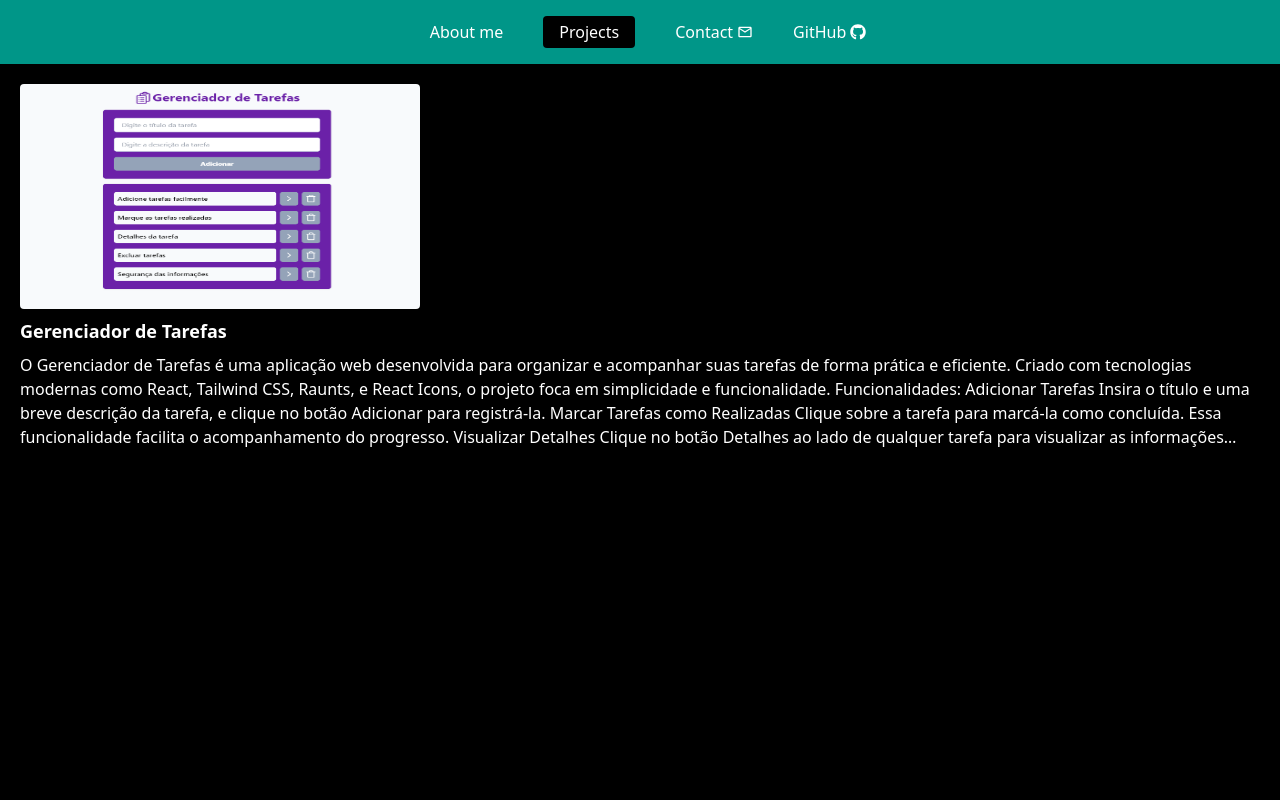
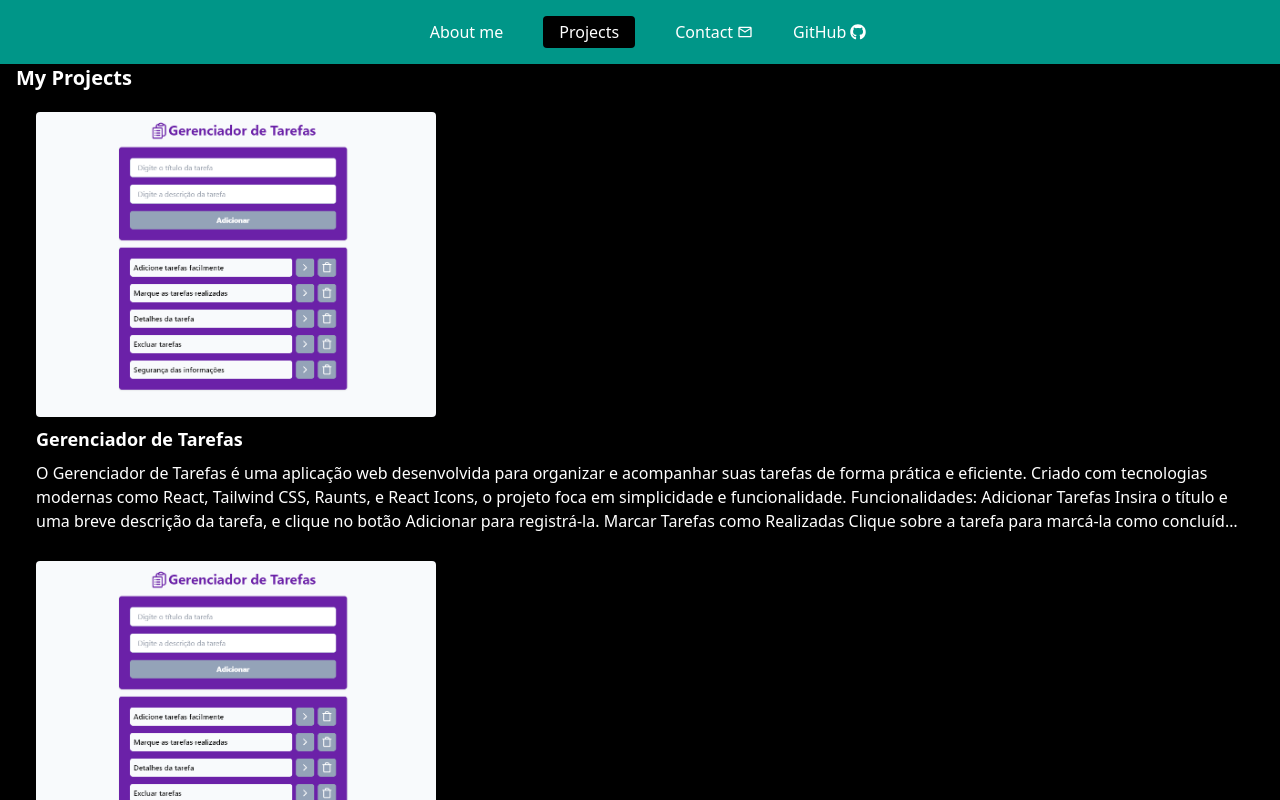
Before and after one commit to ronneyrv/Platform-Nextjs, a Next.js app: page /project in a window 1280 px wide. Built offline with nearby package versions, Linux system fonts and the light colour scheme.

Commit message:
feat: section component

```diff
--- a/src/app/project/page.tsx
+++ b/src/app/project/page.tsx
@@ -1,48 +1,14 @@
+import { Section } from "@/components/section/Section";
 import type { Metadata } from "next";
-import Image from "next/image";
-import Link from "next/link";
 
 export const metadata: Metadata = {
   title: "Projects",
 };
 
-export default function PageProjects() {
+export default function PageProject() {
   return (
-    <Link href={'/project/qualquer'}>
-    <article className="flex gap-2 flex-col p-2 m-3 rounded sm:hover:bg-primary">
-      <Image
-        src="/images/gerenciador-tarefa.png"
-        alt="App lista de tarefas"
-        width={400}
-        height={400}
-        draggable={false}
-        className="aspect-video rounded"
-      />
-      <h4 className="font-extrabold text-lg">
-        Gerenciador de Tarefas
-        </h4>
-      <p className="line-clamp-4">
-        O Gerenciador de Tarefas é uma aplicação web desenvolvida para organizar
-        e acompanhar suas tarefas de forma prática e eficiente. Criado com
-        tecnologias modernas como React, Tailwind CSS, Raunts, e React Icons, o
-        projeto foca em simplicidade e funcionalidade. Funcionalidades:
-        Adicionar Tarefas Insira o título e uma breve descrição da tarefa, e
-        clique no botão Adicionar para registrá-la. Marcar Tarefas como
-        Realizadas Clique sobre a tarefa para marcá-la como concluída. Essa
-        funcionalidade facilita o acompanhamento do progresso. Visualizar
-        Detalhes Clique no botão Detalhes ao lado de qualquer tarefa para
-        visualizar as informações completas. Excluir Tarefas Utilize o botão
-        Lixeira, localizado ao lado de cada tarefa, para excluí-la
-        rapidamente. Segurança das Informações Todas as tarefas são armazenadas
-        no cache do navegador, permitindo acesso mesmo após fechar e reabrir a
-        aplicação. Tecnologias utilizadas: React: Para a construção da interface
-        do usuário. Tailwind CSS: Para estilização rápida e responsiva. Raunts:
-        Para gerenciamento de estado. React Icons: Para ícones intuitivos e
-        acessíveis. Deploy: O projeto foi hospedado utilizando Vercel,
-        garantindo performance e facilidade de acesso. Acesse agora:
-        https://gerenciador-de-tarefas-liart.vercel.app/
-      </p>
-    </article>
-    </Link>
+    <main>
+      <Section />
+    </main>
   );
-};
+}
```
